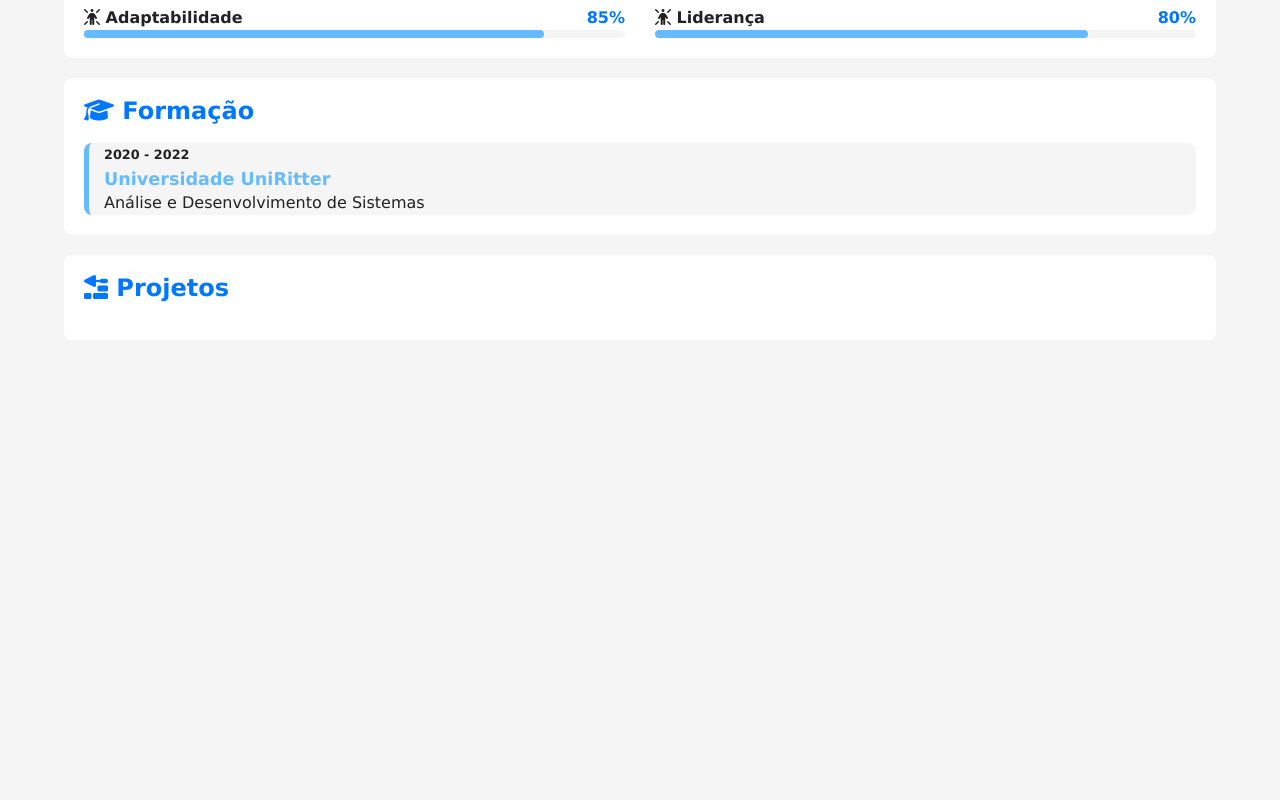
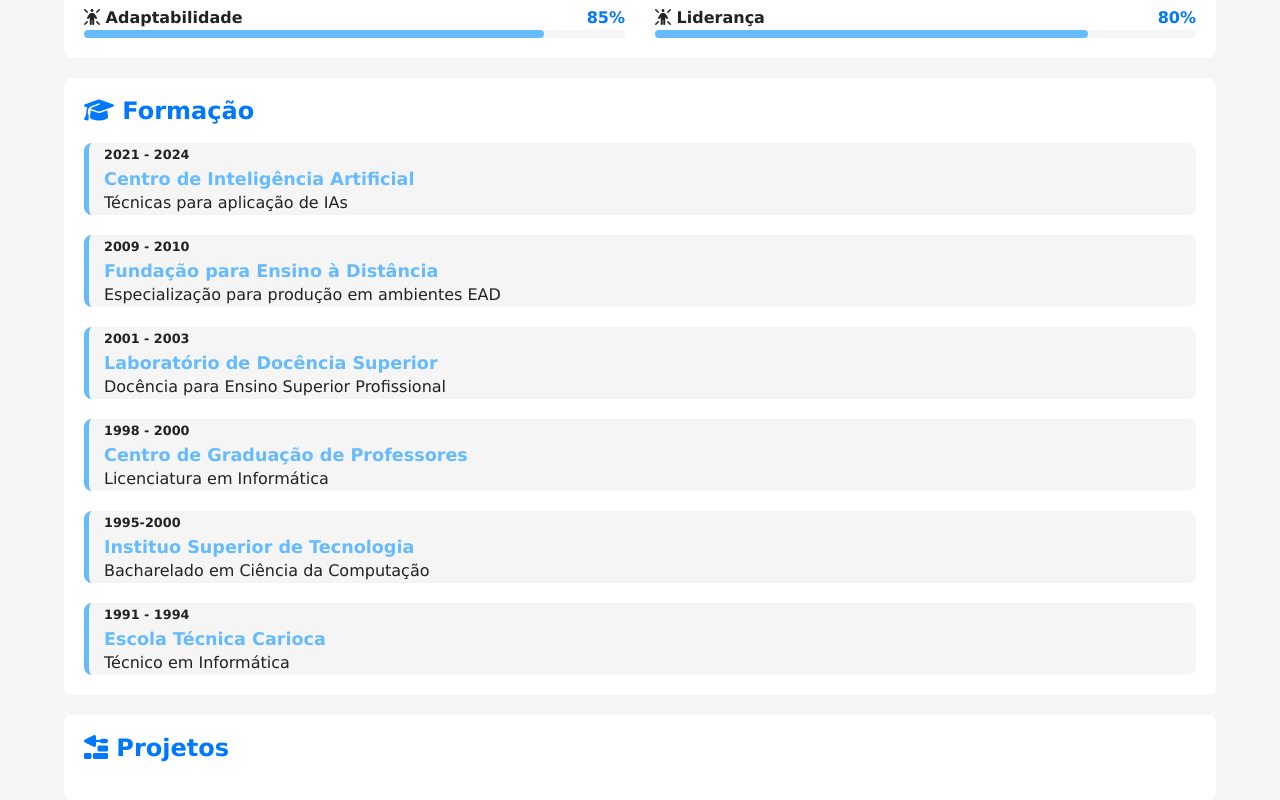
Before and after one commit to carlosthex/projeto-portfolio, a plain HTML site: page index.html in a window 1280 px wide. Shown: the part 1466-2266 px from the top of the page. Before the commit the page ends 1826 px from the top, so only its background shows below. Drawn offline with Linux system fonts and the light colour scheme.

Commit message:
Update index.html

```diff
--- a/index.html
+++ b/index.html
@@ -147,11 +147,42 @@
             <article id="formacao">
                 <h2><i class="fa-solid fa-graduation-cap"></i> Formação</h2>
 
-                <div id="formacao-container">
-                    <div class="curso">
-                        <p class="periodo">2020 - 2022</p>
-                        <h3 class="instituicao">Universidade UniRitter</h3>
-                        <p class="titulacao">Análise e Desenvolvimento de Sistemas</p>
+                <div id="formacao-container"> <!-- Container Formações -->
+
+                    <div class="curso"> <!-- Formação 01 -->
+                        <p class="periodo">1991 - 1994</p>
+                        <h3 class="instituicao">Escola Técnica Carioca</h3>
+                        <p class="titulacao">Técnico em Informática</p>
+                    </div>
+
+                    <div class="curso"> <!-- Formação 02 -->
+                        <p class="periodo">1995-2000</p>
+                        <h3 class="instituicao">Instituo Superior de Tecnologia</h3>
+                        <p class="titulacao">Bacharelado em Ciência da Computação</p>
+                    </div>
+
+                    <div class="curso"> <!-- Formação 03 -->
+                        <p class="periodo">1998 - 2000</p>
+                        <h3 class="instituicao">Centro de Graduação de Professores</h3>
+                        <p class="titulacao">Licenciatura em Informática</p>
+                    </div>
+
+                    <div class="curso"> <!-- Formação 04 -->
+                        <p class="periodo">2001 - 2003</p>
+                        <h3 class="instituicao">Laboratório de Docência Superior</h3>
+                        <p class="titulacao">Docência para Ensino Superior Profissional</p>
+                    </div>
+
+                    <div class="curso"> <!-- Formação 05 -->
+                        <p class="periodo">2009 - 2010</p>
+                        <h3 class="instituicao">Fundação para Ensino à Distância</h3>
+                        <p class="titulacao">Especialização para produção em ambientes EAD</p>
+                    </div>
+
+                    <div class="curso"> <!-- Formação 06 -->
+                        <p class="periodo">2021 - 2024</p>
+                        <h3 class="instituicao">Centro de Inteligência Artificial</h3>
+                        <p class="titulacao">Técnicas para aplicação de IAs</p>
                     </div>
                 </div>
 
```
